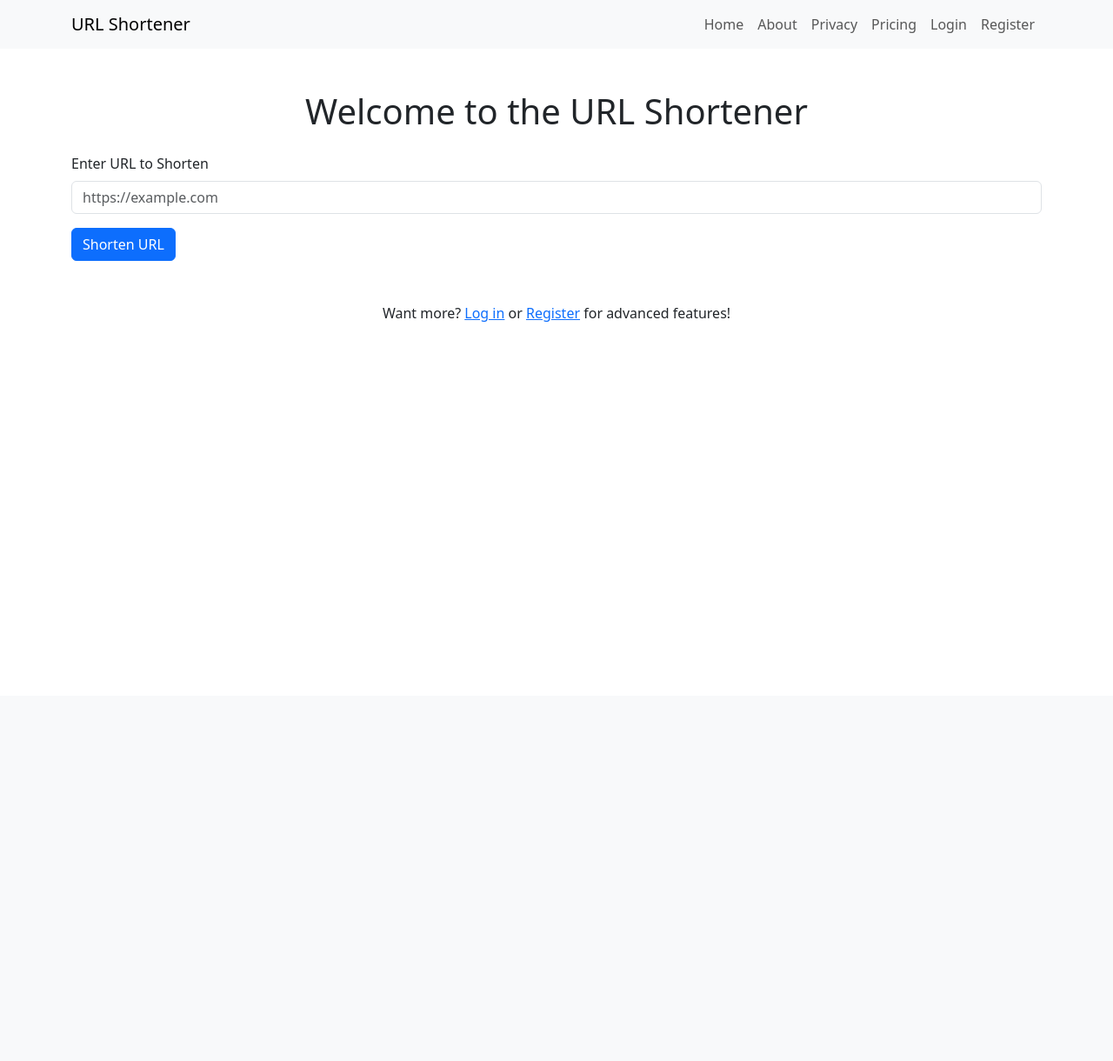
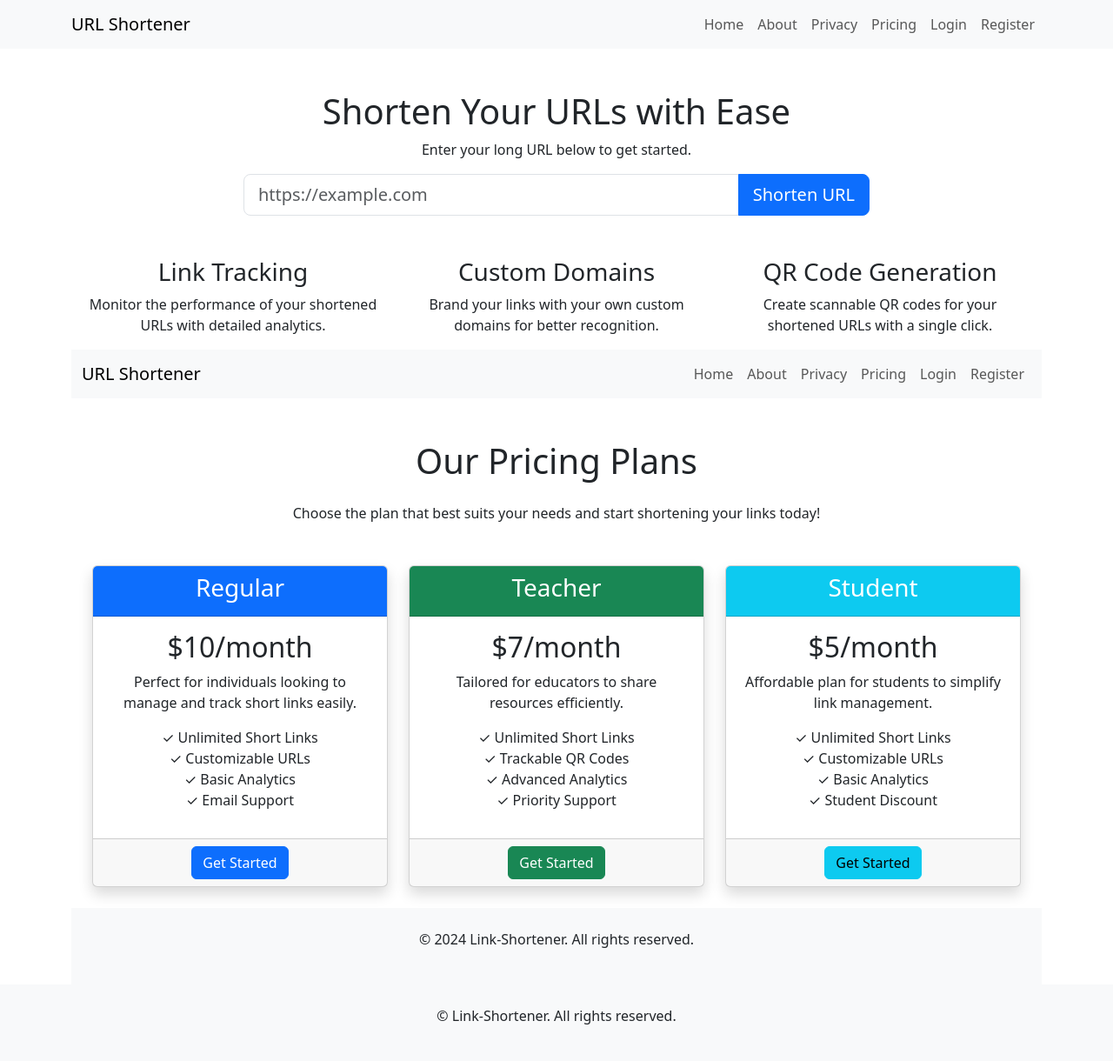
Before and after one commit to azshifat007/link-shortener, a Flask app: page / in a window 1280 px wide. Shown: the whole page at 87% size. Before the commit the page ends 370 px from the top, so only its background shows below. Run offline with Flask 3, Linux system fonts and the light colour scheme.

Commit message:
trying to add many feature

```diff
--- a/app.py
+++ b/app.py
@@ -99,5 +99,10 @@ def logout():
     flash('You have been logged out.', 'info')
     return redirect(url_for('home'))
 
+@app.route('/shorten', methods=['POST'])
+def shorten_url():
+    long_url = request.form.get('long_url')
+    return f"URL Shortened for: {long_url}"
+
 if __name__ == '__main__':
     app.run(debug=True)
--- a/templates/base.html
+++ b/templates/base.html
@@ -14,6 +14,7 @@
         {% block content %}
         {% endblock %}
     </div>
+    {%include "footer.html" %}
 
     <script src="https://cdn.jsdelivr.net/npm/bootstrap@5.3.0/dist/js/bootstrap.bundle.min.js"></script>
 </body>
--- a/templates/dashboard.html
+++ b/templates/dashboard.html
@@ -8,6 +8,8 @@
     <link rel="stylesheet" href="https://cdn.jsdelivr.net/npm/bootstrap@5.3.0/dist/css/bootstrap.min.css">
 </head>
 <body>
+    <!-- Navbar -->
+    {% include 'navbar.html' %}
     <div class="container mt-5">
         <h1>Dashboard</h1>
         <a href="{{ url_for('logout') }}" class="btn btn-danger mb-3">Logout</a>
@@ -29,6 +31,8 @@
                 {% endfor %}
             </tbody>
         </table>
+        <!-- Footer -->
+        {%include "footer.html" %}
     </div>
 </body>
 </html>
--- /dev/null
+++ b/templates/featureSection.html
@@ -0,0 +1,31 @@
+<!DOCTYPE html>
+<html lang="en">
+<head>
+    <meta charset="UTF-8">
+    <meta name="viewport" content="width=device-width, initial-scale=1.0">
+    <title>Document</title>
+    <link rel="stylesheet" href="https://cdn.jsdelivr.net/npm/bootstrap@5.3.0/dist/css/bootstrap.min.css">
+</head>
+<body>
+    <div class="container mt-5">
+        <div class="row text-center">
+            <div class="col-md-4">
+                <i class="bi bi-bar-chart-line" style="font-size: 2rem;"></i>
+                <h3>Link Tracking</h3>
+                <p>Monitor the performance of your shortened URLs with detailed analytics.</p>
+            </div>
+            <div class="col-md-4">
+                <i class="bi bi-link-45deg" style="font-size: 2rem;"></i>
+                <h3>Custom Domains</h3>
+                <p>Brand your links with your own custom domains for better recognition.</p>
+            </div>
+            <div class="col-md-4">
+                <i class="bi bi-qr-code" style="font-size: 2rem;"></i>
+                <h3>QR Code Generation</h3>
+                <p>Create scannable QR codes for your shortened URLs with a single click.</p>
+            </div>
+        </div>
+    </div>
+
+</body>
+</html>
--- /dev/null
+++ b/templates/footer.html
@@ -0,0 +1,19 @@
+<!DOCTYPE html>
+<html lang="en">
+<head>
+    <meta charset="UTF-8">
+    <meta name="viewport" content="width=device-width, initial-scale=1.0">
+    <title>Document</title>
+    <link rel="stylesheet" href="https://cdn.jsdelivr.net/npm/bootstrap@5.3.0/dist/css/bootstrap.min.css">
+</head>
+
+<footer class="text-center mt-auto py-4 bg-light">
+    <p>&copy; <span id="currentYear"></span> Link-Shortener. All rights reserved.</p>
+</footer>
+
+<script>
+    // Dynamically update the year
+    document.getElementById('currentYear').textContent = new Date().getFullYear();
+</script>
+
+</html>
--- /dev/null
+++ b/templates/heroSection.html
@@ -0,0 +1,26 @@
+<!DOCTYPE html>
+<html lang="en">
+<head>
+    <meta charset="UTF-8">
+    <meta name="viewport" content="width=device-width, initial-scale=1.0">
+    <title>Document</title>
+    <link rel="stylesheet" href="https://cdn.jsdelivr.net/npm/bootstrap@5.3.0/dist/css/bootstrap.min.css">
+</head>
+<body>
+    <div class="container mt-5">
+        <div class="row justify-content-center">
+            <div class="col-md-8 text-center">
+                <h1>Shorten Your URLs with Ease</h1>
+                <p>Enter your long URL below to get started.</p>
+                <form method="POST" action="{{ url_for('shorten_url') }}">
+                    <div class="input-group input-group-lg">
+                        <input type="url" name="long_url" class="form-control" placeholder="https://example.com" required>
+                        <button type="submit" class="btn btn-primary">Shorten URL</button>
+                    </div>
+                </form>
+            </div>
+        </div>
+    </div>
+
+</body>
+</html>
--- a/templates/index.html
+++ b/templates/index.html
@@ -11,10 +11,10 @@
     {% include 'navbar.html' %}
 
     <div class="container mt-5">
-        <h1 class="text-center">Welcome to the URL Shortener</h1>
+        <!-- <h1 class="text-center">Welcome to the URL Shortener</h1> -->
 
         <!-- Flash Messages -->
-        {% with messages = get_flashed_messages(with_categories=true) %}
+        <!-- {% with messages = get_flashed_messages(with_categories=true) %}
         {% if messages %}
             <div class="mt-3">
                 {% for category, message in messages %}
@@ -24,22 +24,17 @@
                 {% endfor %}
             </div>
         {% endif %}
-        {% endwith %}
+        {% endwith %} -->
 
         <!-- URL Shortener Form -->
-        <form method="POST" action="/" class="mt-4">
-            <div class="mb-3">
-                <label for="url" class="form-label">Enter URL to Shorten</label>
-                <input type="url" class="form-control" id="url" name="url" placeholder="https://example.com" required>
-            </div>
-            <button type="submit" class="btn btn-primary">Shorten URL</button>
-        </form>
 
-        <!-- Footer -->
-        <footer class="mt-5 text-center">
-            <p>Want more? <a href="{{ url_for('login') }}">Log in</a> or <a href="{{ url_for('register') }}">Register</a> for advanced features!</p>
-        </footer>
+            {% include "heroSection.html" %}
+            {% include "featureSection.html" %}
+            {% include "pricing.html" %}
+
     </div>
+    <!-- Footer -->
+    {%include "footer.html" %}
 
     <script src="https://cdn.jsdelivr.net/npm/bootstrap@5.3.0/dist/js/bootstrap.bundle.min.js"></script>
 </body>
--- a/templates/login.html
+++ b/templates/login.html
@@ -26,6 +26,8 @@
                 </form>
             </div>
         </div>
+        <!-- Footer -->
+        {%include "footer.html" %}
     </div>
     <!-- Bootstrap Bundle JS -->
     <script src="https://cdn.jsdelivr.net/npm/bootstrap@5.3.0/dist/js/bootstrap.bundle.min.js"></script>
--- /dev/null
+++ b/templates/pricing.html
@@ -0,0 +1,78 @@
+{% extends 'base.html' %}
+
+{% block content %}
+<div class="container mt-5">
+    <h1 class="text-center mb-4">Our Pricing Plans</h1>
+    <p class="text-center mb-5">Choose the plan that best suits your needs and start shortening your links today!</p>
+
+    <!-- Pricing Cards -->
+    <div class="row justify-content-center">
+        <!-- Regular Plan -->
+        <div class="col-md-4 mb-4">
+            <div class="card text-center h-100 shadow">
+                <div class="card-header bg-primary text-white">
+                    <h3>Regular</h3>
+                </div>
+                <div class="card-body">
+                    <h2 class="card-title">$10/month</h2>
+                    <p class="card-text">Perfect for individuals looking to manage and track short links easily.</p>
+                    <ul class="list-unstyled">
+                        <li>✓ Unlimited Short Links</li>
+                        <li>✓ Customizable URLs</li>
+                        <li>✓ Basic Analytics</li>
+                        <li>✓ Email Support</li>
+                    </ul>
+                </div>
+                <div class="card-footer">
+                    <a href="{{ url_for('register') }}" class="btn btn-primary">Get Started</a>
+                </div>
+            </div>
+        </div>
+
+        <!-- Teacher Plan -->
+        <div class="col-md-4 mb-4">
+            <div class="card text-center h-100 shadow">
+                <div class="card-header bg-success text-white">
+                    <h3>Teacher</h3>
+                </div>
+                <div class="card-body">
+                    <h2 class="card-title">$7/month</h2>
+                    <p class="card-text">Tailored for educators to share resources efficiently.</p>
+                    <ul class="list-unstyled">
+                        <li>✓ Unlimited Short Links</li>
+                        <li>✓ Trackable QR Codes</li>
+                        <li>✓ Advanced Analytics</li>
+                        <li>✓ Priority Support</li>
+                    </ul>
+                </div>
+                <div class="card-footer">
+                    <a href="{{ url_for('register') }}" class="btn btn-success">Get Started</a>
+                </div>
+            </div>
+        </div>
+
+        <!-- Student Plan -->
+        <div class="col-md-4 mb-4">
+            <div class="card text-center h-100 shadow">
+                <div class="card-header bg-info text-white">
+                    <h3>Student</h3>
+                </div>
+                <div class="card-body">
+                    <h2 class="card-title">$5/month</h2>
+                    <p class="card-text">Affordable plan for students to simplify link management.</p>
+                    <ul class="list-unstyled">
+                        <li>✓ Unlimited Short Links</li>
+                        <li>✓ Customizable URLs</li>
+                        <li>✓ Basic Analytics</li>
+                        <li>✓ Student Discount</li>
+                    </ul>
+                </div>
+                <div class="card-footer">
+                    <a href="{{ url_for('register') }}" class="btn btn-info">Get Started</a>
+                </div>
+            </div>
+        </div>
+    </div>
+</div>
+
+{% endblock %}
--- a/templates/privacy _policy.html
+++ b/templates/privacy _policy.html
@@ -5,8 +5,11 @@
     <meta name="viewport" content="width=device-width, initial-scale=1.0">
     <title>Privacy Policy - Link-Shortener</title>
     <link rel="stylesheet" href="styles.css">
+    <link rel="stylesheet" href="https://cdn.jsdelivr.net/npm/bootstrap@5.3.0/dist/css/bootstrap.min.css">
 </head>
 <body>
+    <!-- Include Navbar -->
+    {% include 'navbar.html' %}
     <div class="container">
         <h1>Privacy Policy</h1>
 
@@ -36,6 +39,8 @@
         <p>By using our services, you consent to the practices outlined in this Privacy Policy.</p>
 
         <p><a href="/register">Back to Register</a></p>
+        <!-- Footer -->
+        {%include "footer.html" %}
     </div>
 </body>
 </html>
--- a/templates/register.html
+++ b/templates/register.html
@@ -115,6 +115,8 @@
                 <li>API Access</li>
             </ul>
         </div>
+        <!-- Footer -->
+        {%include "footer.html" %}
     </div>
 
     <!-- Bootstrap Bundle JS -->
--- a/templates/terms_and_conditions.html
+++ b/templates/terms_and_conditions.html
@@ -5,8 +5,11 @@
     <meta name="viewport" content="width=device-width, initial-scale=1.0">
     <title>Terms and Conditions - Link-Shortener</title>
     <link rel="stylesheet" href="styles.css">
+    <link rel="stylesheet" href="https://cdn.jsdelivr.net/npm/bootstrap@5.3.0/dist/css/bootstrap.min.css">
 </head>
 <body>
+    <!-- Include Navbar -->
+    {% include 'navbar.html' %}
     <div class="container">
         <h1>Terms and Conditions</h1>
 
@@ -38,4 +41,6 @@
         <p><a href="/register">Back to Register</a></p>
     </div>
 </body>
+<!-- Footer -->
+{%include "footer.html" %}
 </html>
```
Also changed, not shown: templates/about.html (added, +55 -0 lines).
